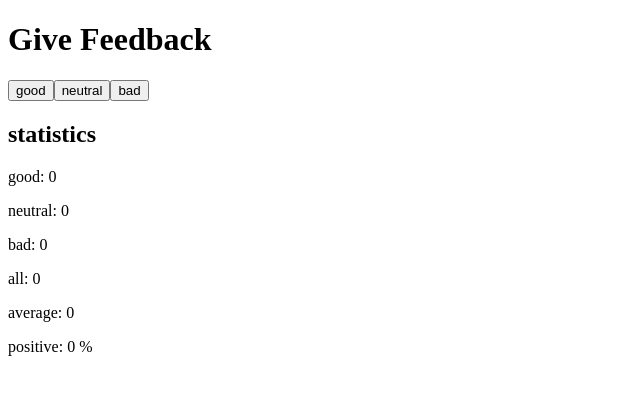
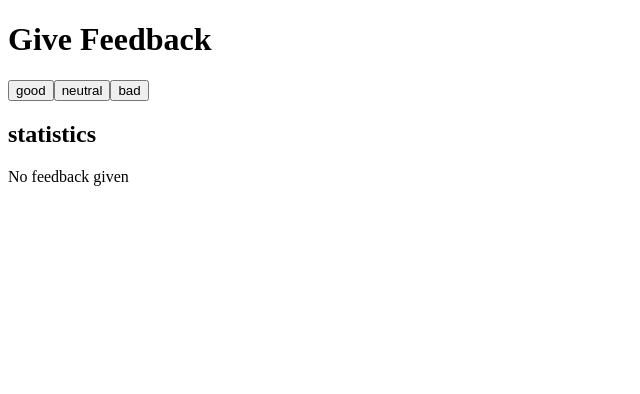
Before and after one commit to FreddyCA/FullStackOpen2023, a React (Vite) app in the folder part1-unicafe/: page / in a window 1280 px wide. Shown: the top 394 px of the page, without its empty margins (0-640 px from the left). Built offline with nearby package versions, Linux system fonts and the light colour scheme.

Commit message:
Exercise 1.9: unicafe, step4 - Change display statistics : Completed

```diff
--- a/part1-unicafe/src/components/Statistics/Statistics.jsx
+++ b/part1-unicafe/src/components/Statistics/Statistics.jsx
@@ -20,12 +20,28 @@ const Statistics = ({ good, neutral, bad, name }) => {
   return (
     <div>
       <TitleStatistics />
-      <Characteristics name={name.good} variable={good} />
-      <Characteristics name={name.neutral} variable={neutral} />
-      <Characteristics name={name.bad} variable={bad} />
-      <Characteristics name="all" variable={all} />
-      <Characteristics name="average" variable={isNaN(average) ? 0 : average} />
-      <Characteristics name="positive" variable={isNaN(positive) ? 0 : positive} percentage={true} />
+      { all == 0 ? (
+        <p>No feedback given</p>
+      ) : (
+        <div>
+          <Characteristics name={name.good} variable={good} />
+          <Characteristics name={name.neutral} variable={neutral} />
+          <Characteristics name={name.bad} variable={bad} />
+          <Characteristics
+            name="all"
+            variable={all}
+          />
+          <Characteristics
+            name="average"
+            variable={isNaN(average) ? 0 : average}
+          />
+          <Characteristics
+            name="positive"
+            variable={isNaN(positive) ? 0 : positive}
+            percentage={true}
+          />
+        </div>
+      )}
     </div>
   );
 };
```
